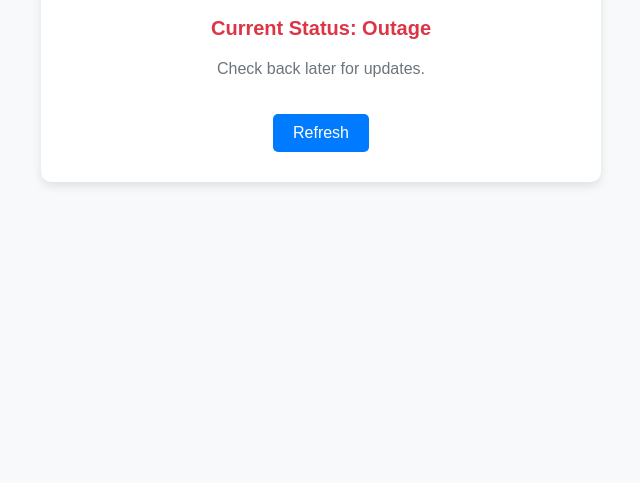
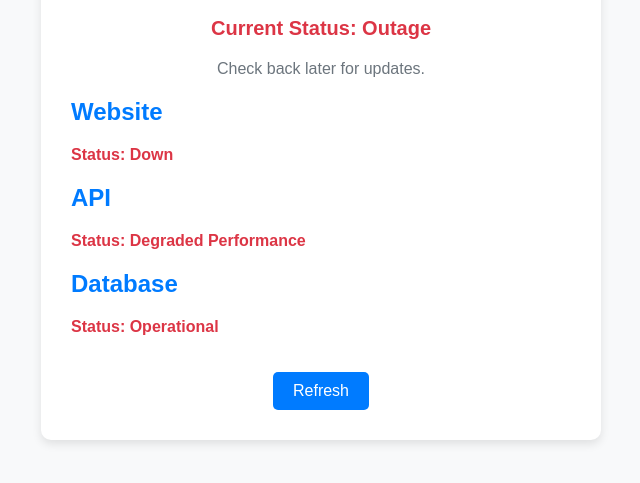
Before and after one commit to yegash/vutstatuspage, a plain HTML site: page index.html in a window 1280 px wide. Shown: the part 207-690 px from the top of the page, without its empty margins (319-959 px from the left). Drawn offline with Linux system fonts and the light colour scheme.

Commit message:
Update index.html
added more services

```diff
--- a/index.html
+++ b/index.html
@@ -43,6 +43,17 @@
         .refresh:hover {
             background-color: #0056b3;
         }
+        .service {
+            text-align: left;
+            margin-top: 20px;
+        }
+        .service h2 {
+            color: #007bff;
+        }
+        .service p {
+            font-weight: bold;
+            color: #dc3545;
+        }
     </style>
 </head>
 <body>
@@ -51,6 +62,20 @@
         <p>We are currently experiencing technical difficulties. Our team is working on it.</p>
         <div class="status">Current Status: <span>Outage</span></div>
         <p>Check back later for updates.</p>
+
+        <div class="service">
+            <h2>Website</h2>
+            <p>Status: Down</p>
+        </div>
+        <div class="service">
+            <h2>API</h2>
+            <p>Status: Degraded Performance</p>
+        </div>
+        <div class="service">
+            <h2>Database</h2>
+            <p>Status: Operational</p>
+        </div>
+
         <a href="" class="refresh">Refresh</a>
     </div>
 </body>
```
